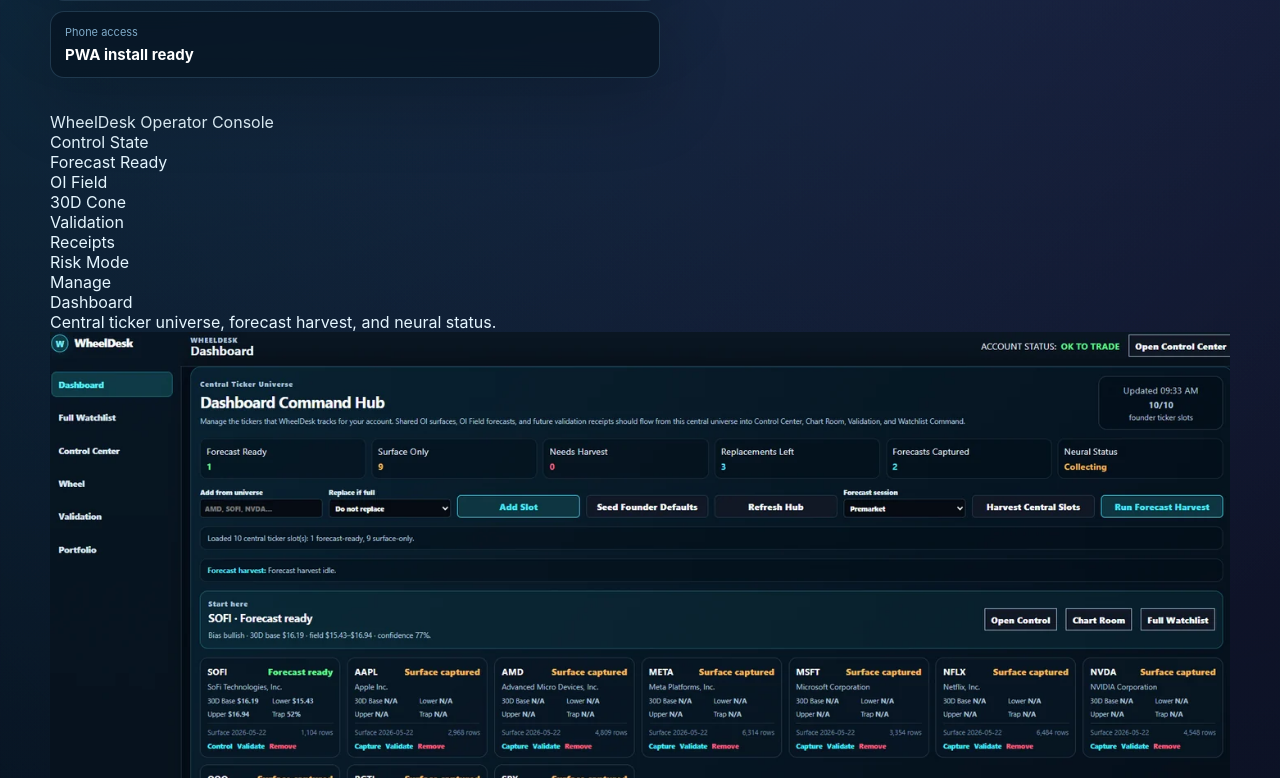
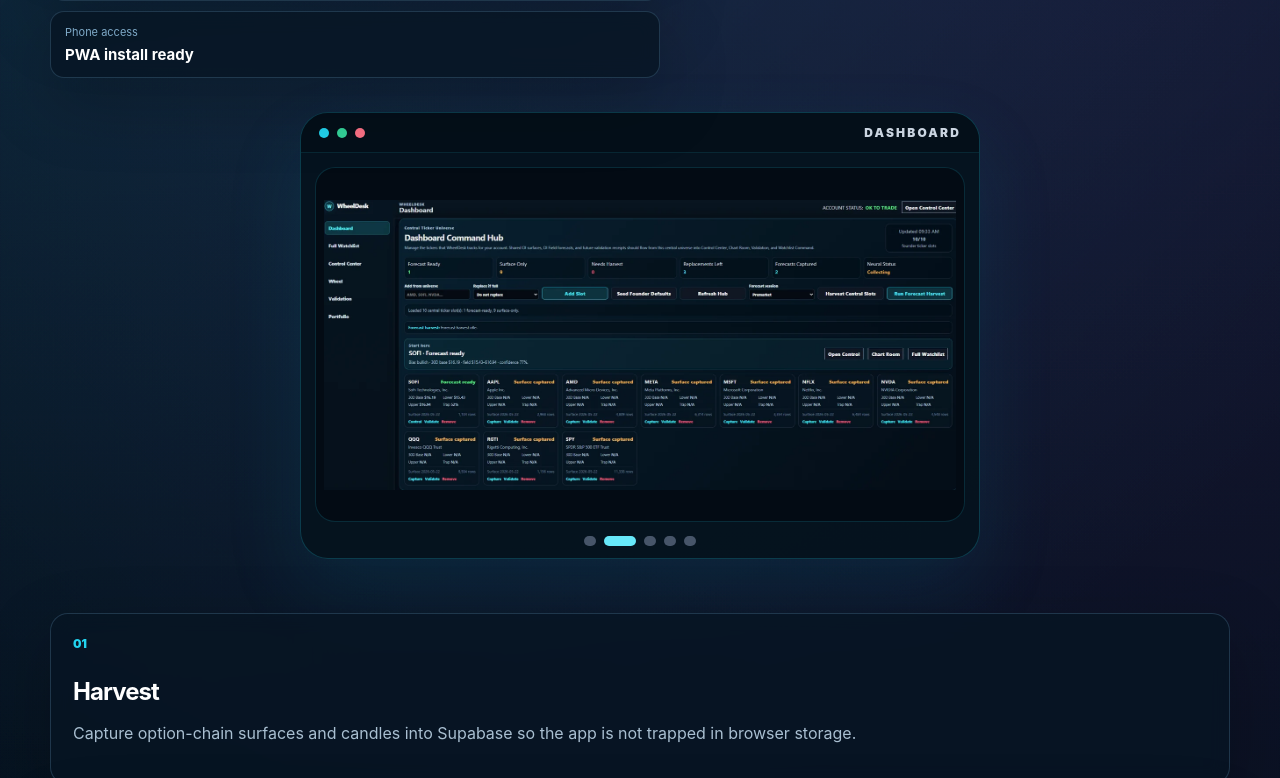
Before and after one commit to bjmatulnes-a11y/WheelDesk, a Next.js app: page / in a window 1280 px wide. Shown: the part 762-1540 px from the top of the page. Built offline with nearby package versions, Linux system fonts and the light colour scheme.

Commit message:
fix landing page - compressing here rotate

```diff
--- a/src/app/page.tsx
+++ b/src/app/page.tsx
@@ -166,14 +166,6 @@
   );
 }
 
-function ConsoleCard({ label, value, tone }: { label: string; value: string; tone: "cyan" | "green" | "violet" | "amber" }) {
-  return (
-    <div className={`wd-console-card wd-tone-${tone}`}>
-      <span>{label}</span>
-      <strong>{value}</strong>
-    </div>
-  );
-}
 
 function FeatureCard({ number, title, detail }: { number: string; title: string; detail: string }) {
   return (
--- a/src/components/marketing/HeroProductFrame.tsx
+++ b/src/components/marketing/HeroProductFrame.tsx
@@ -1,40 +1,85 @@
 "use client";
 
-import { useEffect, useMemo, useState } from "react";
+import { useEffect, useMemo, useState, type CSSProperties } from "react";
 
 const SLIDES = [
-  {
-    label: "Chart Room",
-    caption: "OI Field v2 forecast cone, captured path, and structure rails.",
-    src: "/marketing/wheeldesk/chart-room.webp",
-  },
-  {
-    label: "Dashboard",
-    caption: "Central ticker universe, forecast harvest, and neural status.",
-    src: "/marketing/wheeldesk/dashboard.webp",
-  },
-  {
-    label: "Control Center",
-    caption: "Surface date, expiration chain, OI walls, and trader edge context.",
-    src: "/marketing/wheeldesk/control-center.webp",
-  },
-  {
-    label: "Validation",
-    caption: "Proof records, matured setups, and adjusted validation receipts.",
-    src: "/marketing/wheeldesk/validation.webp",
-  },
-  {
-    label: "Wheel Workspace",
-    caption: "Premium-seller posture from OI, portfolio, and wheel context.",
-    src: "/marketing/wheeldesk/wheel-workspace.webp",
-  },
+  { label: "Chart Room", src: "/marketing/wheeldesk/chart-room.webp" },
+  { label: "Dashboard", src: "/marketing/wheeldesk/dashboard.webp" },
+  { label: "Control Center", src: "/marketing/wheeldesk/control-center.webp" },
+  { label: "Validation", src: "/marketing/wheeldesk/validation.webp" },
+  { label: "Wheel Workspace", src: "/marketing/wheeldesk/wheel-workspace.webp" },
 ];
+
+const frameStyle: CSSProperties = {
+  width: "100%",
+  maxWidth: 680,
+  margin: "0 auto",
+  overflow: "hidden",
+  borderRadius: 28,
+  border: "1px solid rgba(34, 211, 238, 0.22)",
+  background: "rgba(6, 19, 31, 0.96)",
+  boxShadow: "0 32px 80px rgba(8, 145, 178, 0.12)",
+};
+
+const topBarStyle: CSSProperties = {
+  display: "flex",
+  alignItems: "center",
+  justifyContent: "space-between",
+  gap: 16,
+  padding: "12px 18px",
+  borderBottom: "1px solid rgba(34, 211, 238, 0.12)",
+  background: "rgba(3, 10, 18, 0.42)",
+};
+
+const dotStyle: CSSProperties = {
+  width: 10,
+  height: 10,
+  borderRadius: 999,
+  display: "inline-block",
+};
+
+const labelStyle: CSSProperties = {
+  color: "#cbd5e1",
+  fontSize: 12,
+  fontWeight: 900,
+  letterSpacing: "0.18em",
+  textTransform: "uppercase",
+};
+
+const mediaShellStyle: CSSProperties = {
+  padding: 14,
+};
+
+const mediaStyle: CSSProperties = {
+  height: "clamp(250px, 31vw, 355px)",
+  display: "flex",
+  alignItems: "center",
+  justifyContent: "center",
+  overflow: "hidden",
+  borderRadius: 20,
+  border: "1px solid rgba(34, 211, 238, 0.16)",
+  background: "#030b14",
+};
+
+const imageStyle: CSSProperties = {
+  width: "100%",
+  height: "100%",
+  objectFit: "contain",
+  padding: 8,
+  opacity: 0.96,
+};
+
+const navStyle: CSSProperties = {
+  display: "flex",
+  justifyContent: "center",
+  gap: 8,
+  padding: "0 0 12px",
+};
 
 export default function HeroProductFrame() {
   const [active, setActive] = useState(0);
   const [paused, setPaused] = useState(false);
   const slide = SLIDES[active] ?? SLIDES[0];
-
   const dots = useMemo(() => SLIDES.map((item) => item.label), []);
 
   useEffect(() => {
@@ -42,89 +87,60 @@
     const timer = window.setInterval(() => {
       setActive((current) => (current + 1) % SLIDES.length);
     }, 4500);
+
     return () => window.clearInterval(timer);
   }, [paused]);
 
   return (
     <section
-      className="relative mx-auto w-full max-w-[680px] overflow-hidden rounded-[28px] border border-cyan-400/20 bg-[#06131f]/95 shadow-2xl shadow-cyan-950/40"
+      style={frameStyle}
       onMouseEnter={() => setPaused(true)}
       onMouseLeave={() => setPaused(false)}
       aria-label="WheelDesk product preview"
     >
-      <div className="flex items-center justify-between border-b border-cyan-400/10 px-5 py-3">
-        <div className="flex items-center gap-2">
-          <span className="h-2.5 w-2.5 rounded-full bg-cyan-400" />
-          <span className="h-2.5 w-2.5 rounded-full bg-emerald-400" />
-          <span className="h-2.5 w-2.5 rounded-full bg-rose-400" />
+      <div style={topBarStyle}>
+        <div style={{ display: "flex", alignItems: "center", gap: 8 }} aria-hidden="true">
+          <span style={{ ...dotStyle, background: "#22d3ee" }} />
+          <span style={{ ...dotStyle, background: "#34d399" }} />
+          <span style={{ ...dotStyle, background: "#fb7185" }} />
         </div>
-        <div className="text-xs font-black uppercase tracking-[0.18em] text-slate-300">
-          WheelDesk Operator Console
-        </div>
+        <div style={labelStyle}>{slide.label}</div>
       </div>
 
-      <div className="grid gap-3 p-4">
-        <div className="grid grid-cols-2 gap-3 sm:grid-cols-4">
-          <div className="rounded-2xl border border-cyan-400/20 bg-cyan-400/5 p-3">
-            <div className="text-[10px] font-black uppercase tracking-[0.18em] text-cyan-300">
-              Control State
-            </div>
-            <div className="mt-2 text-sm font-black text-white sm:text-base">Forecast Ready</div>
-          </div>
-          <div className="rounded-2xl border border-emerald-400/20 bg-emerald-400/5 p-3">
-            <div className="text-[10px] font-black uppercase tracking-[0.18em] text-emerald-300">
-              OI Field
-            </div>
-            <div className="mt-2 text-sm font-black text-white sm:text-base">30D Cone</div>
-          </div>
-          <div className="rounded-2xl border border-violet-400/20 bg-violet-400/5 p-3">
-            <div className="text-[10px] font-black uppercase tracking-[0.18em] text-violet-300">
-              Validation
-            </div>
-            <div className="mt-2 text-sm font-black text-white sm:text-base">Receipts</div>
-          </div>
-          <div className="rounded-2xl border border-amber-400/20 bg-amber-400/5 p-3">
-            <div className="text-[10px] font-black uppercase tracking-[0.18em] text-amber-300">
-              Risk Mode
-            </div>
-            <div className="mt-2 text-sm font-black text-white sm:text-base">Manage</div>
-          </div>
-        </div>
-
-        {/* Keep this media well close to the original cartoon chart footprint. */}
-        <div className="relative overflow-hidden rounded-2xl border border-cyan-400/15 bg-[#030b14]">
-          <div className="absolute left-4 top-4 z-10 rounded-xl border border-cyan-400/20 bg-[#041321]/90 px-3 py-2 backdrop-blur">
-            <div className="text-[10px] font-black uppercase tracking-[0.18em] text-cyan-300">
-              {slide.label}
-            </div>
-            <div className="mt-1 max-w-[320px] text-xs leading-snug text-slate-300">{slide.caption}</div>
-          </div>
-
-          <div className="flex h-[250px] items-center justify-center sm:h-[310px] lg:h-[355px]">
+      <div style={mediaShellStyle}>
+        <div style={mediaStyle}>
           <img
             key={slide.src}
             src={slide.src}
             alt={`${slide.label} screenshot`}
-              className="h-full w-full object-contain p-2 opacity-95 transition-opacity duration-500"
+            style={imageStyle}
             loading="eager"
             draggable={false}
           />
         </div>
       </div>
 
-        <div className="flex items-center justify-center gap-2 pb-1">
-          {dots.map((label, index) => (
+      <div style={navStyle}>
+        {dots.map((label, index) => {
+          const isActive = index === active;
+          return (
             <button
               key={label}
               type="button"
               aria-label={`Show ${label}`}
               onClick={() => setActive(index)}
-              className={`h-2.5 rounded-full transition-all ${
-                index === active ? "w-8 bg-cyan-300" : "w-2.5 bg-slate-600 hover:bg-slate-400"
-              }`}
+              style={{
+                width: isActive ? 32 : 10,
+                height: 10,
+                borderRadius: 999,
+                border: 0,
+                cursor: "pointer",
+                background: isActive ? "#67e8f9" : "#475569",
+                transition: "all 180ms ease",
+              }}
             />
-          ))}
-        </div>
+          );
+        })}
       </div>
     </section>
   );
```
Lines whose indentation alone changed are shown as unchanged.
